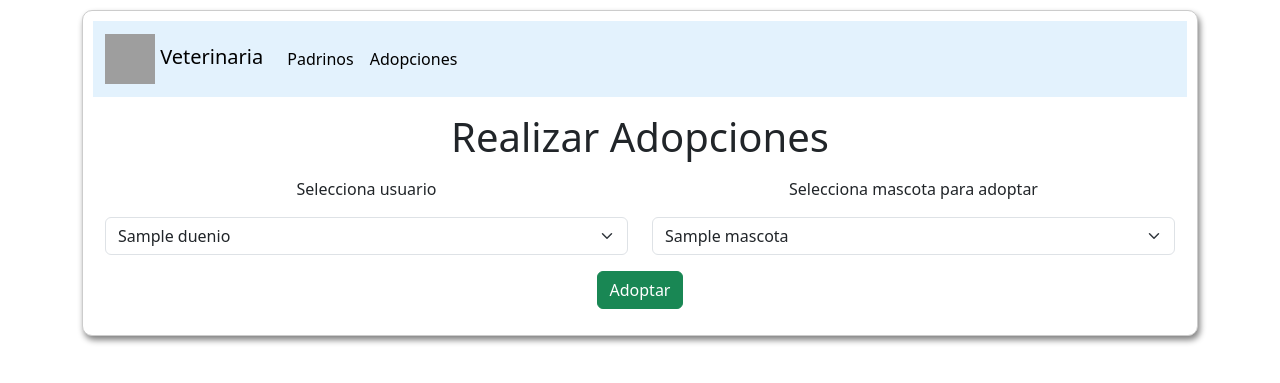
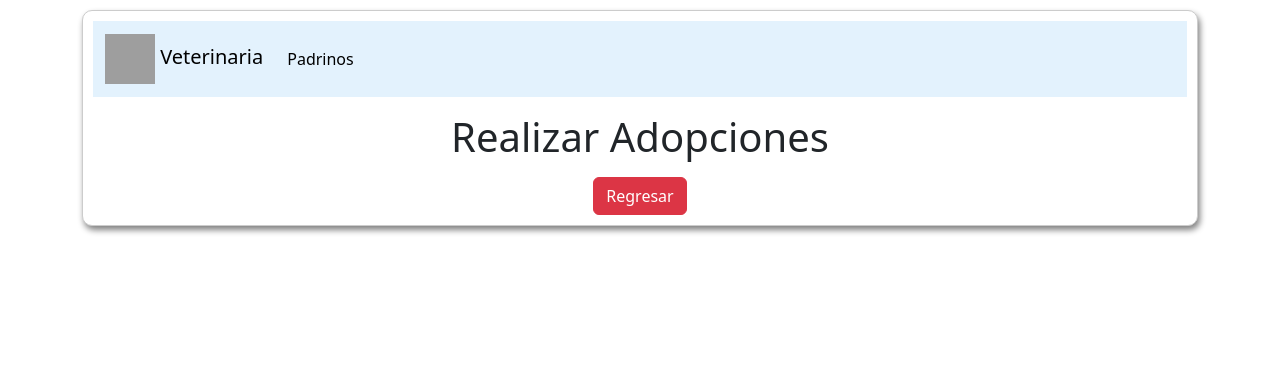
Before and after one commit to Lalitho14/AdopcionAP, a PHP site: page /adopciones.php in a window 1280 px wide. Shown: the top 383 px of the page. Run offline with PHP 8.4, Linux system fonts and the light colour scheme; tables that the repository leaves empty or names only in its code hold one stand-in row (values such as "Sample post"); data that the repository does not hold is empty; grey boxes are pictures that could not be loaded.

Commit message:
VermasAdopcion

```diff
--- a/adopciones.php
+++ b/adopciones.php
@@ -18,42 +18,6 @@
       mysqli_select_db($link, "Veterinaria");
       ?>
       <h1 class="m-3">Realizar Adopciones</h1>
-      <div class="container text-center mt-3 mb-3">
-        <div class="row">
-          <form action="./adopciones.php" method="post">
-            <div class="row mb-3">
-              <div class="col">
-                <label for="duenio" class="mb-3">Selecciona usuario</label>
-                <select name="duenio" class="form-select">
-                  <?php
-                  $consulta = mysqli_query($link, "SELECT * FROM Duenio");
-                  while ($res = mysqli_fetch_array($consulta)) {
-                    echo '<option value="' . $res['id_Duenio'] . '">' . $res['nombre'] . '</option>';
-                  }
-                  ?>
-                </select>
-              </div>
-              <div class="col">
-                <label for="mascota" class="mb-3">Selecciona mascota para adoptar</label>
-                <select name="mascota" class="form-select">
-                  <?php
-                  $consulta = mysqli_query($link, "SELECT id_Mascota, nombre FROM Mascota");
-                  while ($res = mysqli_fetch_array($consulta)) {
-                    echo '<option value="' . $res['id_Mascota'] . '">' . $res['nombre'] . '</option>';
-                  }
-                  ?>
-                </select>
-              </div>
-            </div>
-            <div class="row">
-              <div class="col">
-                <button class="btn btn-success">Adoptar</button>
-              </div>
-            </div>
-          </form>
-        </div>
-      </div>
-
       <?php
       if (isset($_POST['duenio']) && isset($_POST['mascota'])) {
       ?>
@@ -68,6 +32,13 @@
         mysqli_query($link, 'INSERT INTO Adopcion(id_Mascota,id_Duenio) VALUES(' . $_POST['mascota'] . ', ' . $_POST['duenio'] . ')');
       }
       ?>
+      <div class="container text-center">
+        <div class="row">
+          <div class="col">
+            <a class="btn btn-danger" href="./index.php">Regresar</a>
+          </div>
+        </div>
+      </div>
     </div>
     <?php mysqli_close($link); ?>
   </main>
--- a/index.php
+++ b/index.php
@@ -26,8 +26,6 @@
         while ($res = mysqli_fetch_array($consulta)) {
           $mascotas[] = new Mascota($res['id_Mascota'], $res['nombre'], $res['tipo'], $res['descripcion'], $res['adoptado'], $res['imagen']);
         }
-        mysqli_close($link);
-
         foreach ($mascotas as $mascota) {
           if (!$mascota->GetAdoptado()) {
         ?>
@@ -55,6 +53,7 @@
         <?php
           }
         }
+        mysqli_close($link);
         ?>
       </div>
     </div>
--- a/templates/menu.php
+++ b/templates/menu.php
@@ -12,9 +12,6 @@
         <li class="nav-item">
           <a class="nav-link active" href="./padrinos.php">Padrinos</a>
         </li>
-        <li class="nav-item">
-          <a href="./adopciones.php" class="nav-link active">Adopciones</a>
-        </li>
       </ul>
     </div>
   </div>
```
Also changed, not shown: VerMas.php (+32 -0 lines).
